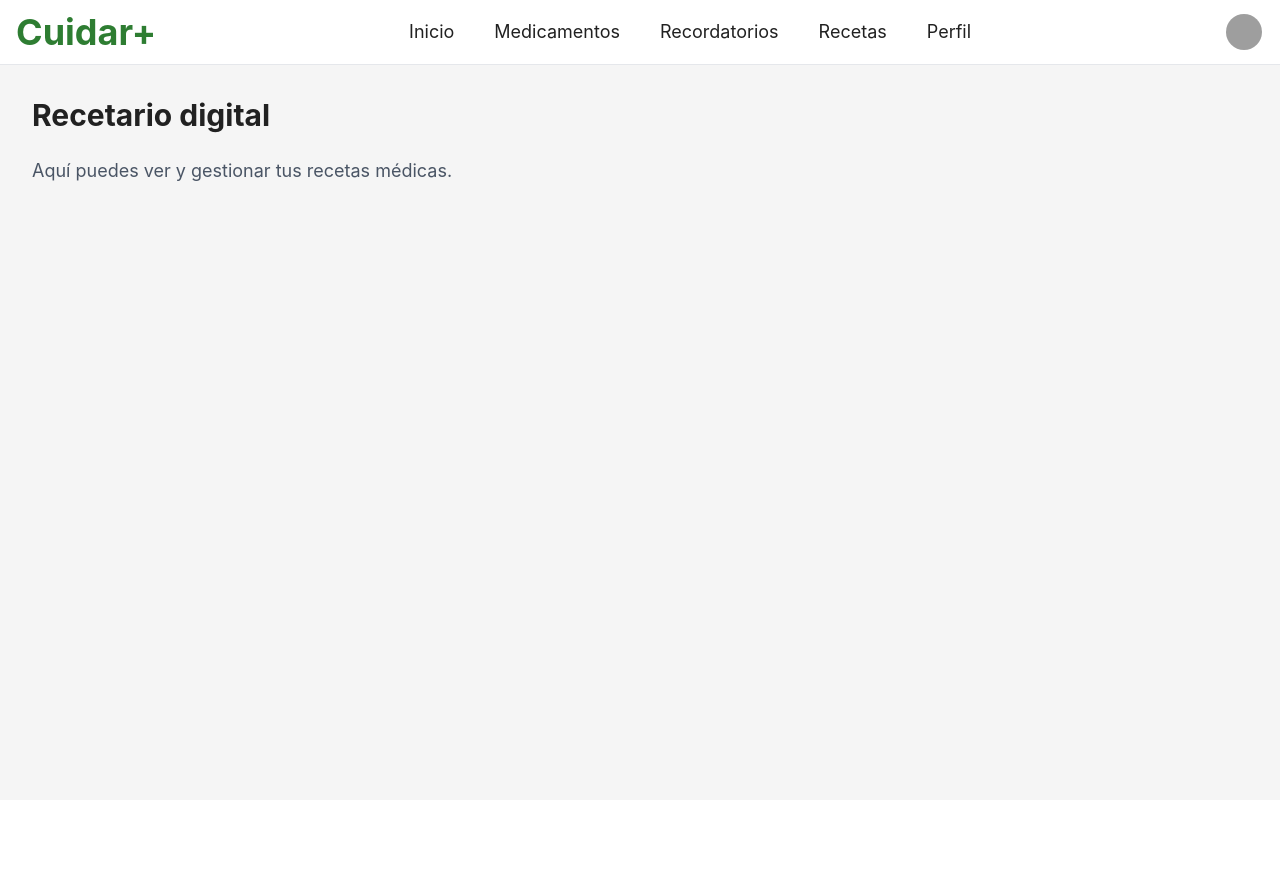
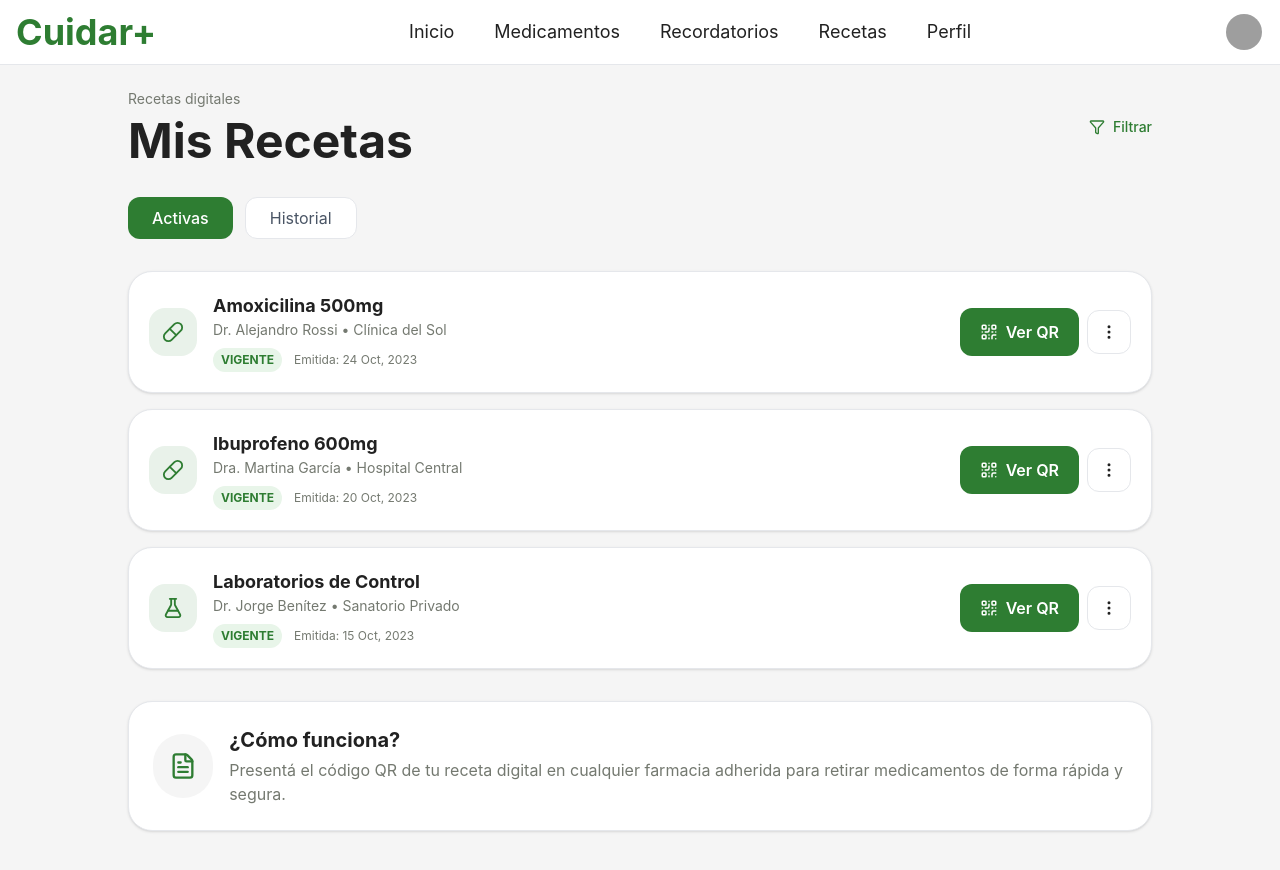
Before and after one commit to maiacabrera59-oss/Cuidar-, a React (Vite) app: page /app/recetas in a window 1280 px wide. Shown: the top 870 px of the page. Before the commit the page ends 800 px from the top, so only its background shows below. Built offline with nearby package versions, Linux system fonts and the light colour scheme; grey boxes are pictures that could not be loaded.

Commit message:
Recetas digitales

```diff
--- a/src/pages/Recetas.tsx
+++ b/src/pages/Recetas.tsx
@@ -1,10 +1,347 @@
+import {
+  FileText,
+  Pill,
+  FlaskConical,
+  QrCode,
+  MoreVertical,
+  Filter,
+} from "lucide-react";
+
+const recetas = [
+  {
+    id: 1,
+    nombre: "Amoxicilina 500mg",
+    medico: "Dr. Alejandro Rossi",
+    centro: "Clínica del Sol",
+    fecha: "24 Oct, 2023",
+    tipo: "medicamento",
+  },
+  {
+    id: 2,
+    nombre: "Ibuprofeno 600mg",
+    medico: "Dra. Martina García",
+    centro: "Hospital Central",
+    fecha: "20 Oct, 2023",
+    tipo: "medicamento",
+  },
+  {
+    id: 3,
+    nombre: "Laboratorios de Control",
+    medico: "Dr. Jorge Benítez",
+    centro: "Sanatorio Privado",
+    fecha: "15 Oct, 2023",
+    tipo: "estudio",
+  },
+];
+
 export function Recetas() {
   return (
-    <div className="max-w-7xl mx-auto px-4 py-8">
-      <h2 className="text-3xl font-bold mb-6">Recetario digital</h2>
-      <p className="text-lg text-gray-600">
-        Aquí puedes ver y gestionar tus recetas médicas.
-      </p>
-    </div>
+    <>
+      <section
+        className="
+          min-h-screen
+          bg-[#F5F5F5]
+          px-4
+          py-6
+          animate-[fadeIn_.4s_ease-out]
+        "
+      >
+        <div className="max-w-5xl mx-auto">
+
+          {/* HEADER */}
+          <div className="flex items-center justify-between mb-8">
+
+            <div>
+              <p className="text-[#747970] text-sm">
+                Recetas digitales
+              </p>
+
+              <h1 className="text-3xl md:text-5xl font-bold mt-2">
+                Mis Recetas
+              </h1>
+            </div>
+
+            <button
+              className="
+                flex
+                items-center
+                gap-2
+                text-[#2E7D32]
+                font-medium
+                text-sm
+              "
+            >
+              <Filter size={16} />
+              Filtrar
+            </button>
+
+          </div>
+
+          {/* TABS */}
+          <div className="flex gap-3 mb-8">
+
+            <button
+              className="
+                px-6
+                py-2
+                rounded-xl
+                bg-[#2E7D32]
+                text-white
+                font-medium
+              "
+            >
+              Activas
+            </button>
+
+            <button
+              className="
+                px-6
+                py-2
+                rounded-xl
+                bg-white
+                border
+                border-gray-200
+                text-gray-600
+              "
+            >
+              Historial
+            </button>
+
+          </div>
+
+          {/* LISTADO */}
+          <div className="space-y-4">
+
+            {recetas.map((receta) => (
+              <div
+                key={receta.id}
+                className="
+                  bg-white
+                  border
+                  border-gray-200
+                  rounded-3xl
+                  p-4
+                  md:p-5
+                  shadow-sm
+
+                  transition-all
+                  duration-300
+
+                  hover:-translate-y-1
+                  hover:shadow-md
+                "
+              >
+                <div className="flex items-center justify-between gap-4">
+
+                  {/* INFO */}
+                  <div className="flex items-center gap-4 flex-1">
+
+                    <div
+                      className="
+                        w-12
+                        h-12
+                        rounded-2xl
+                        bg-[#2E7D32]/10
+                        flex
+                        items-center
+                        justify-center
+                        text-[#2E7D32]
+                      "
+                    >
+                      {receta.tipo === "medicamento" ? (
+                        <Pill size={22} />
+                      ) : (
+                        <FlaskConical size={22} />
+                      )}
+                    </div>
+
+                    <div>
+
+                      <h3 className="font-bold text-lg">
+                        {receta.nombre}
+                      </h3>
+
+                      <p className="text-sm text-[#747970]">
+                        {receta.medico} • {receta.centro}
+                      </p>
+
+                      <div className="flex items-center gap-3 mt-2">
+
+                        <span
+                          className="
+                            bg-[#E8F5E9]
+                            text-[#2E7D32]
+                            text-xs
+                            font-bold
+                            px-2
+                            py-1
+                            rounded-full
+                          "
+                        >
+                          VIGENTE
+                        </span>
+
+                        <span className="text-xs text-[#747970]">
+                          Emitida: {receta.fecha}
+                        </span>
+
+                      </div>
+
+                    </div>
+
+                  </div>
+
+                  {/* BOTONES */}
+                  <div className="flex items-center gap-2">
+
+                    <button
+                      className="
+                        hidden
+                        sm:flex
+
+                        items-center
+                        gap-2
+
+                        bg-[#2E7D32]
+                        text-white
+
+                        px-5
+                        py-3
+
+                        rounded-xl
+                        font-semibold
+
+                        transition-all
+                        duration-300
+
+                        hover:-translate-y-1
+                        hover:shadow-lg
+
+                        active:scale-[0.98]
+                      "
+                    >
+                      <QrCode size={18} />
+                      Ver QR
+                    </button>
+
+                    <button
+                      className="
+                        w-11
+                        h-11
+                        rounded-xl
+                        border
+                        border-gray-200
+                        flex
+                        items-center
+                        justify-center
+
+                        hover:bg-gray-100
+                        transition
+                      "
+                    >
+                      <MoreVertical size={18} />
+                    </button>
+
+                  </div>
+
+                </div>
+
+                {/* BOTON MOBILE */}
+                <button
+                  className="
+                    sm:hidden
+
+                    mt-4
+                    w-full
+
+                    bg-[#2E7D32]
+                    text-white
+
+                    py-3
+                    rounded-xl
+                    font-semibold
+
+                    flex
+                    items-center
+                    justify-center
+                    gap-2
+                  "
+                >
+                  <QrCode size={18} />
+                  Ver QR
+                </button>
+
+              </div>
+            ))}
+          </div>
+
+          {/* INFO */}
+          <div
+            className="
+              mt-8
+              bg-white
+              border
+              border-gray-200
+              rounded-3xl
+              p-6
+              shadow-sm
+
+              transition-all
+              duration-300
+
+              hover:shadow-md
+            "
+          >
+            <div className="flex items-center gap-4">
+
+              <div
+                className="
+                  w-16
+                  h-16
+                  rounded-full
+                  bg-[#F5F5F5]
+
+                  flex
+                  items-center
+                  justify-center
+                "
+              >
+                <FileText
+                  size={28}
+                  className="text-[#2E7D32]"
+                />
+              </div>
+
+              <div>
+
+                <h3 className="font-bold text-xl">
+                  ¿Cómo funciona?
+                </h3>
+
+                <p className="text-[#747970] mt-1">
+                  Presentá el código QR de tu receta digital
+                  en cualquier farmacia adherida para retirar
+                  medicamentos de forma rápida y segura.
+                </p>
+
+              </div>
+
+            </div>
+          </div>
+
+        </div>
+      </section>
+
+      <style>{`
+        @keyframes fadeIn {
+          from {
+            opacity: 0;
+          }
+          to {
+            opacity: 1;
+          }
+        }
+      `}</style>
+    </>
   );
 }
```
